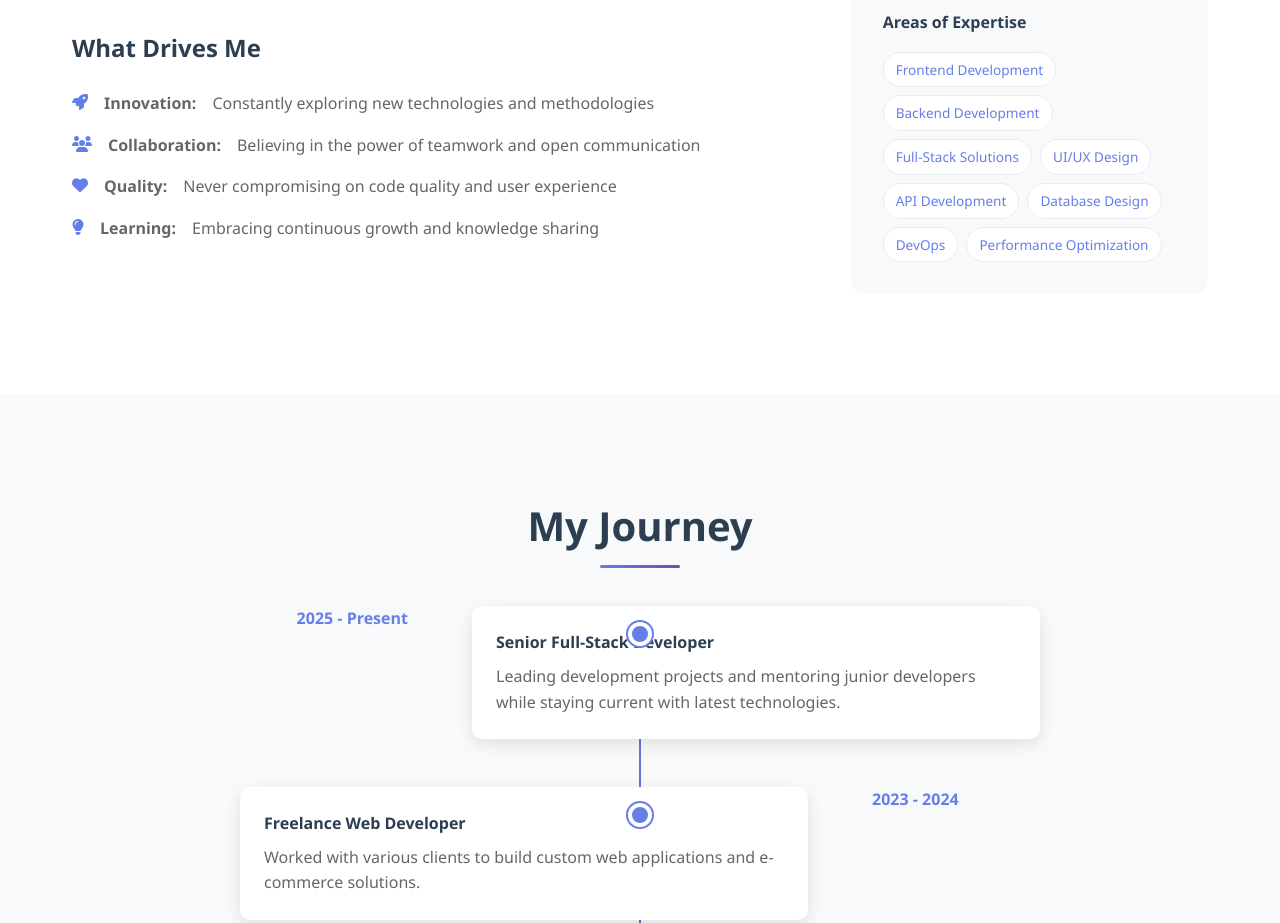
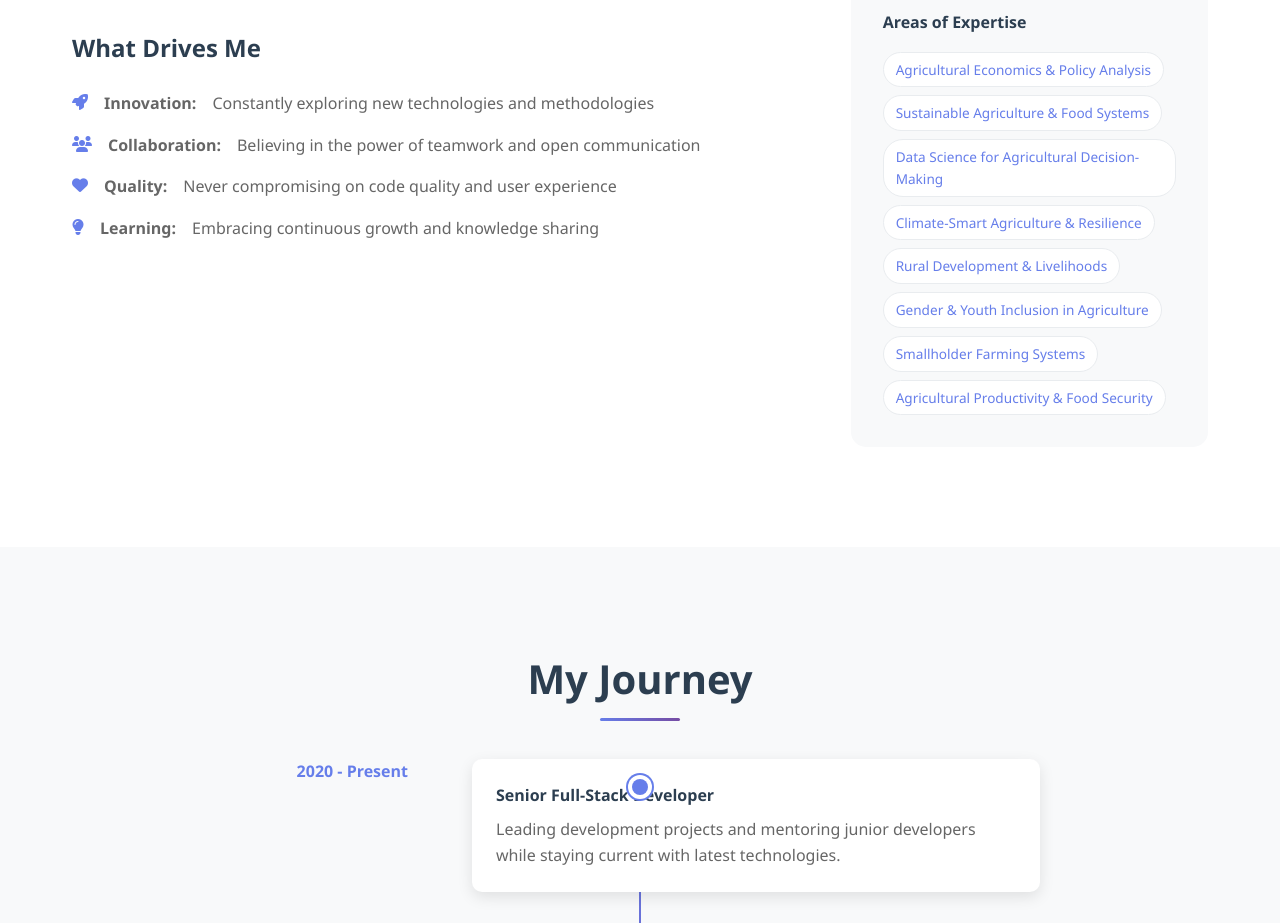
Before and after one commit to paulokoyeofficial/paulokoyeofficial.github.io, a plain HTML site: page about.html in a window 1280 px wide. Shown: the part 862-1785 px from the top of the page. Drawn offline with Linux system fonts and the light colour scheme.

Commit message:
project upload

```diff
--- a/about.html
+++ b/about.html
@@ -90,14 +90,14 @@
                     <div class="expertise">
                         <h4>Areas of Expertise</h4>
                         <div class="expertise-tags">
-                            <span class="expertise-tag">Frontend Development</span>
-                            <span class="expertise-tag">Backend Development</span>
-                            <span class="expertise-tag">Full-Stack Solutions</span>
-                            <span class="expertise-tag">UI/UX Design</span>
-                            <span class="expertise-tag">API Development</span>
-                            <span class="expertise-tag">Database Design</span>
-                            <span class="expertise-tag">DevOps</span>
-                            <span class="expertise-tag">Performance Optimization</span>
+                            <span class="expertise-tag">Agricultural Economics & Policy Analysis</span>
+                            <span class="expertise-tag">Sustainable Agriculture & Food Systems</span>
+                            <span class="expertise-tag">Data Science for Agricultural Decision-Making</span>
+                            <span class="expertise-tag">Climate-Smart Agriculture & Resilience</span>
+                            <span class="expertise-tag">Rural Development & Livelihoods</span>
+                            <span class="expertise-tag">Gender & Youth Inclusion in Agriculture</span>
+                            <span class="expertise-tag">Smallholder Farming Systems</span>
+                            <span class="expertise-tag">Agricultural Productivity & Food Security</span>
                         </div>
                     </div>
                 </div>
@@ -111,7 +111,7 @@
             <h2 class="section-title">My Journey</h2>
             <div class="timeline">
                 <div class="timeline-item">
-                    <div class="timeline-date">2025 - Present</div>
+                    <div class="timeline-date">2020 - Present</div>
                     <div class="timeline-content">
                         <h4>Senior Full-Stack Developer</h4>
                         <p>Leading development projects and mentoring junior developers while staying current with latest technologies.</p>
```
